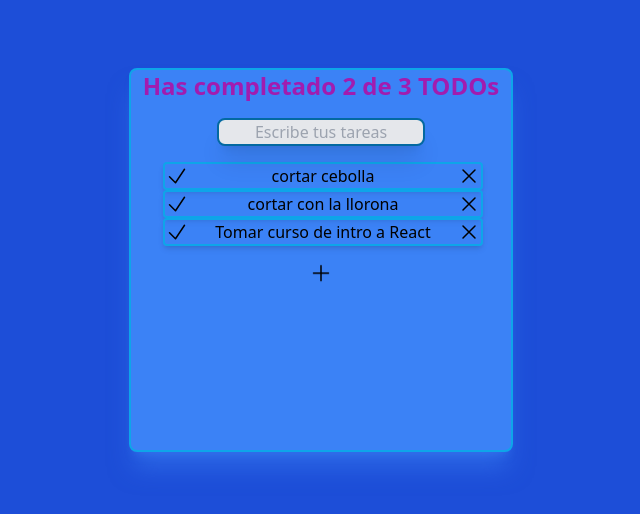
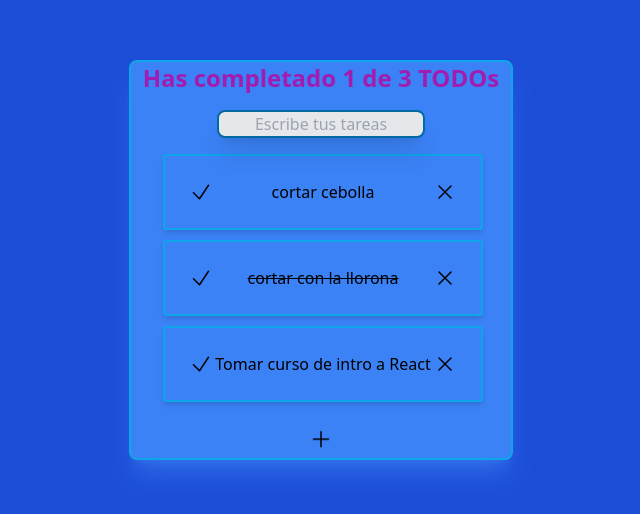
Before and after one commit to juandamari/reactP, a React (Vite) app in the folder lista de mercado/: page / in a window 1280 px wide. Shown: the part 140-654 px from the top of the page, without its empty margins (319-959 px from the left). Built offline with nearby package versions, Linux system fonts and the light colour scheme.

Commit message:
funcion de filtrar

```diff
--- a/lista de mercado/src/App.jsx
+++ b/lista de mercado/src/App.jsx
@@ -1,32 +1,76 @@
 import { useState } from 'react'
 import './App.css'
-import { ChakraProvider } from '@chakra-ui/react'
 import {TodoCounter } from './TodoCounter'
 import {TodoList} from './TodoList'
 import {TodoSearch} from './TodoSearch' //pascal case
 import {CreateTodoButton} from './CreateTodoButton'
 import { TodoItem } from './TodoItem'
 
+const defaultTodos  = [
+  {text: 'cortar cebolla', completed: false},
+  {text: 'cortar con la llorona', completed: true},
+  {text: 'Tomar curso de intro a React', completed: false},
+]
+
 export function App() {
-  const todos = [
-    {text: 'cortar cebolla', complete: false},
-    {text: 'cortar con la llorona', complete: false},
-    {text: 'Tomar curso de intro a React', complete: false}
-  ]
+  const [ todos, setTodos] = useState(defaultTodos )
+  const [searchValue, setSearchValue] = useState('')
+
+  const completedTodos = todos.filter(todo => todo.completed).length;
+  const totalTodos = todos.length;
+
+
+  let searchedTodos = [];
+
+  if (!searchValue.length >= 1) {
+    searchedTodos = todos;
+  } else {
+    searchedTodos = todos.filter(todo => {
+      const todoText = todo.text.toLowerCase();
+      const searchText = searchValue.toLowerCase();
+      return todoText.includes(searchText);
+    });
+  }
+
+  const completeTodo = (text) => {
+    const todoIndex = todos.findIndex(todo => todo.text === text);
+    const newTodos = [...todos];
+    newTodos[todoIndex].completed = true;
+    setTodos(newTodos);
+  };
+
+  const deleteTodo = (text) => {
+    const todoIndex = todos.findIndex(todo => todo.text === text);
+    const newTodos = [...todos];
+    newTodos.splice(todoIndex, 1);
+    setTodos(newTodos);
+  };
 
   return (
     <section className='flex flex-col h-screen justify-center items-center bg-blue-700'>
-      <div className='space-y-4 w-96 h-96 rounded-lg shadow-xl text-center border-solid border-2 border-sky-500 shadow-blue-500/50 bg-blue-500 '>
-      <TodoCounter/>
-      <TodoSearch/>
+      <div className='space-y-4 w-96 h-auto rounded-lg shadow-xl text-center border-solid border-2 border-sky-500 shadow-blue-500/50 bg-blue-500 '>
+        <TodoCounter
+          total={totalTodos}
+          completed={completedTodos}
+        />
+        <TodoSearch
+          searchValue={searchValue}
+          setSearchValue={setSearchValue}
+        />
 
-      <TodoList>
-        {todos.map(todo =>(
-          <TodoItem text={todo.text}/>
-        ))}
+        <TodoList>
+          {searchedTodos.map(todo => (
+            <TodoItem
+              text={todo.text}
+              key={todo.text}
+              completed={todo.completed}
+              onComplete={() => completeTodo(todo.text)}
+              onDelete={() => deleteTodo(todo.text)}
+            />
+          ))}
 
-      </TodoList>
-      <CreateTodoButton></CreateTodoButton>
+        </TodoList>
+        <CreateTodoButton></CreateTodoButton>
       </div>
     </section>
   )
--- a/lista de mercado/src/TodoCounter.jsx
+++ b/lista de mercado/src/TodoCounter.jsx
@@ -1,8 +1,8 @@
 import React from "react"
 
 
-export function TodoCounter () {
+export function TodoCounter ({total, completed}) {
     return(
-        <h2 className='text-2xl font-bold text-fuchsia-700'>Has completado 2 de 3 TODOs</h2>
+        <h2 className='text-2xl font-bold text-fuchsia-700'>Has completado {completed} de {total} TODOs</h2>
     )
 }
--- a/lista de mercado/src/TodoItem.jsx
+++ b/lista de mercado/src/TodoItem.jsx
@@ -2,16 +2,16 @@ import React from "react";
 
 export function TodoItem (props){
     return(
-        <div className="ml-8 shadow-md w-80 rounded border-2 border-sky-500 place-content-center">
-            <li className="list-none flex justify-between">
-                <span>
+        <div className="ml-8 shadow-md w-80 mb-2.5 rounded border-2 border-sky-500 place-content-center">
+            <li className="list-none p-6 flex justify-between">
+                <span onClick={props.onComplete}>
                     <svg xmlns="http://www.w3.org/2000/svg" fill="none" viewBox="0 0 24 24" strokeWidth={1.5} stroke="currentColor" className="justify-items-center w-6 h-6 transition ease-in-out delay-150 hover:-translate-y-1 hover:scale-110 hover:bg-green-500 duration-300">
                     <path strokeLinecap="round" strokeLinejoin="round" d="M4.5 12.75l6 6 9-13.5" />
                 </svg>
 
                 </span>
-                <p>{props.text}</p>
-                <span>
+                <p className={`${props.completed && 'line-through'}`} >{props.text}</p>
+                <span onClick={props.onDelete}>
                     <svg xmlns="http://www.w3.org/2000/svg" fill="none" viewBox="0 0 24 24" strokeWidth={1.5} stroke="currentColor" className="w-6 h-6 hover:animate-spin hover:bg-red-400">
                     <path strokeLinecap="round" strokeLinejoin="round" d="M6 18L18 6M6 6l12 12" />
                     </svg>
--- a/lista de mercado/src/TodoList.jsx
+++ b/lista de mercado/src/TodoList.jsx
@@ -2,8 +2,10 @@ import React from "react";
 
 export function TodoList(props){
     return(
-        <section className="">
-            {props.children}
+        <section>
+            <lu>
+                {props.children}
+            </lu>
         </section>
     )
 }
--- a/lista de mercado/src/TodoSearch.jsx
+++ b/lista de mercado/src/TodoSearch.jsx
@@ -1,7 +1,16 @@
 import React from "react";
 
-export function TodoSearch(){
+export function TodoSearch({ searchValue, setSearchValue }) {
+    const onSearchValueChange = (event) => {
+        setSearchValue(event.target.value);
+    };
+
     return(
-        <input placeholder="Escribe tus tareas" className="w-52 shadow-xl rounded-lg text-center border-2 border-sky-700 bg-gray-200"></input>
+        <input
+        placeholder="Escribe tus tareas"
+        className="w-52 shadow-xl rounded-lg text-center border-2 border-sky-700 bg-gray-200"
+        value={searchValue}
+        onChange={onSearchValueChange}
+        ></input>
     )
 }
```
